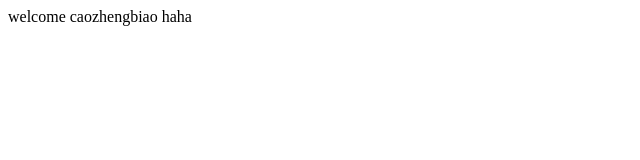
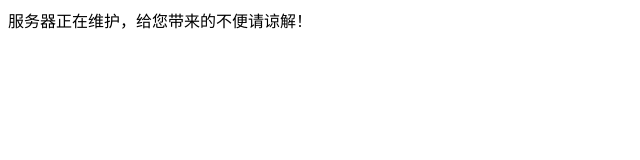
Before and after one commit to caozhengbiao/caozhengbiao.github.io, a plain HTML site: page index.html in a window 1280 px wide. Shown: the whole page, without its empty margins (0-640 px from the left). Drawn offline with Linux system fonts and the light colour scheme.

Commit message:
Update index.html

```diff
--- a/index.html
+++ b/index.html
@@ -1,5 +1,12 @@
-<html>
-<body>
-welcome caozhengbiao haha
-</body>
-</html>
+<!DOCTYPE html>
+<html lang="zh">
+  <head>
+    <meta http-equiv="Content-Type" content="text/html; charset=UTF-8">
+    <meta charset="utf-8">
+    <meta http-equiv="X-UA-Compatible" content="IE=edge">
+    <meta name="viewport" content="width=device-width, initial-scale=1">
+   </head>
+	<body>
+	服务器正在维护，给您带来的不便请谅解！
+    </body>
+ </html>
```
